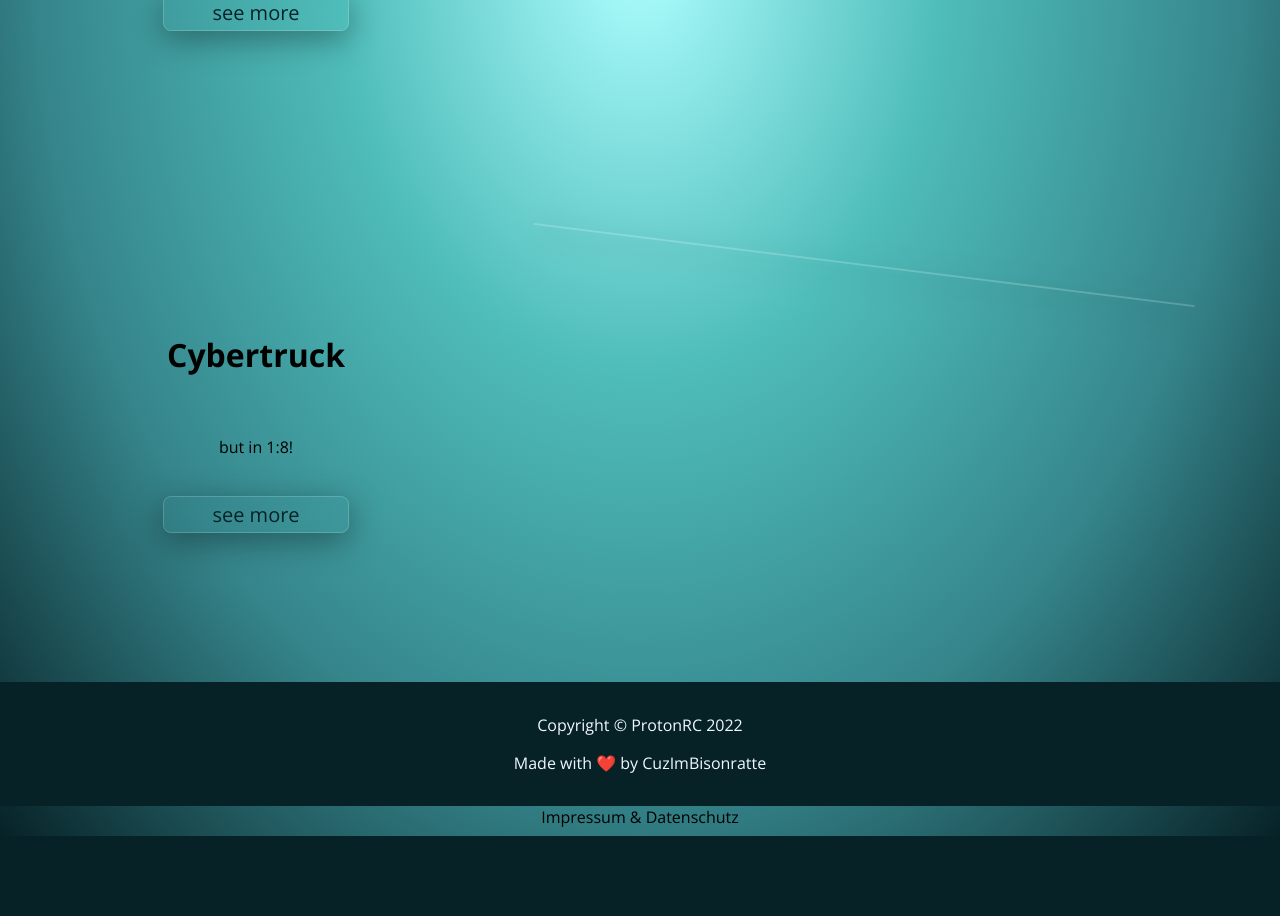
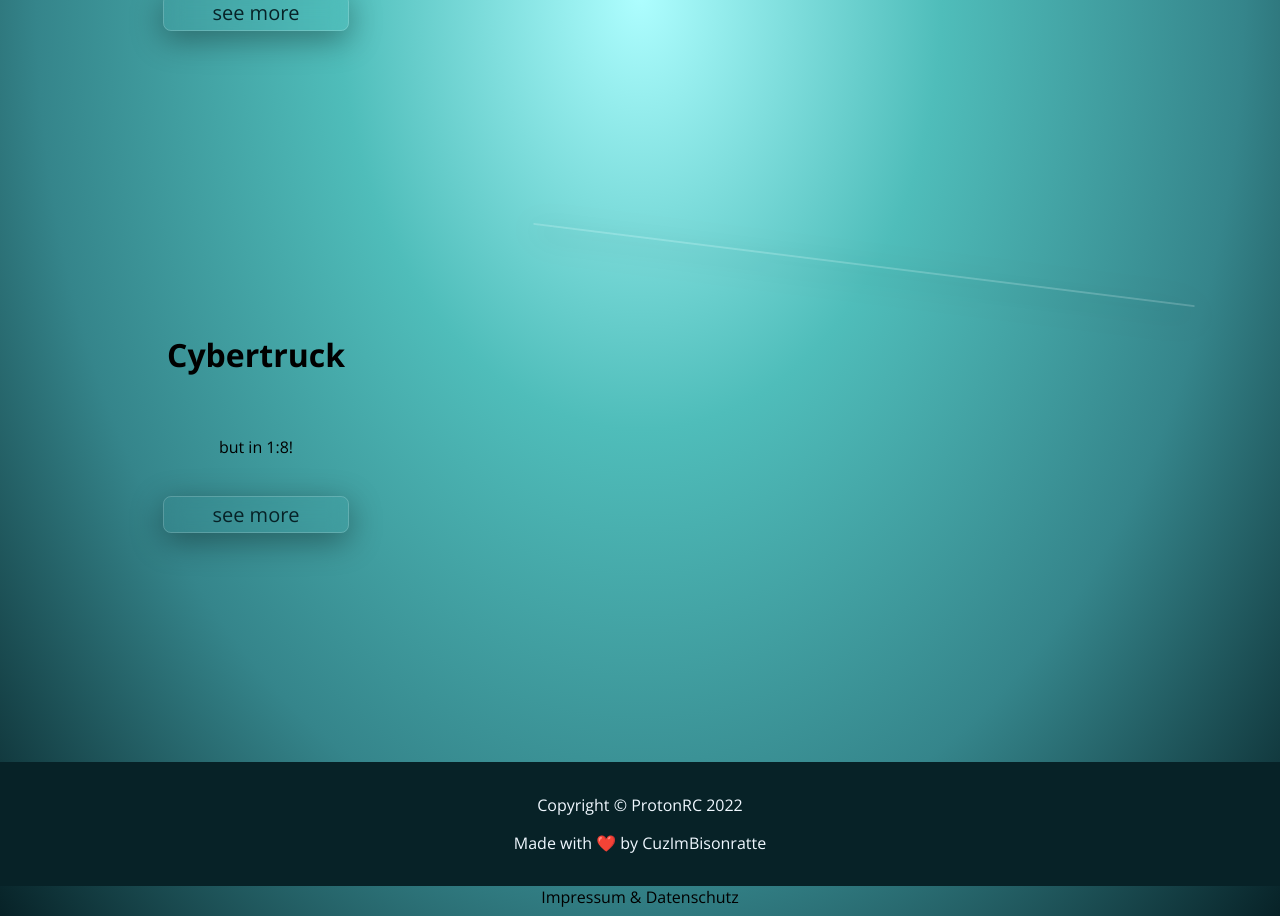
Before and after one commit to CuzImBisonratte/protonRC, a PHP site: page / in a window 1280 px wide. Shown: the part 926-1842 px from the top of the page. Before the commit the page ends 1762 px from the top, so only its background shows below. Run offline with PHP 8.4, Linux system fonts and the light colour scheme.

Commit message:
re-placed footer

```diff
--- a/style.css
+++ b/style.css
@@ -116,7 +116,13 @@ a {
     transform-style: preserve-3d;
     transform: rotateX(-20deg) rotateY(-20deg);
 }
+
 footer {
+    padding-top: 10vh;
+}
+
+.footer_text {
+    margin-top: 20vh;
     text-align: center;
     background-color: #072227;
     color: aliceblue;
```
